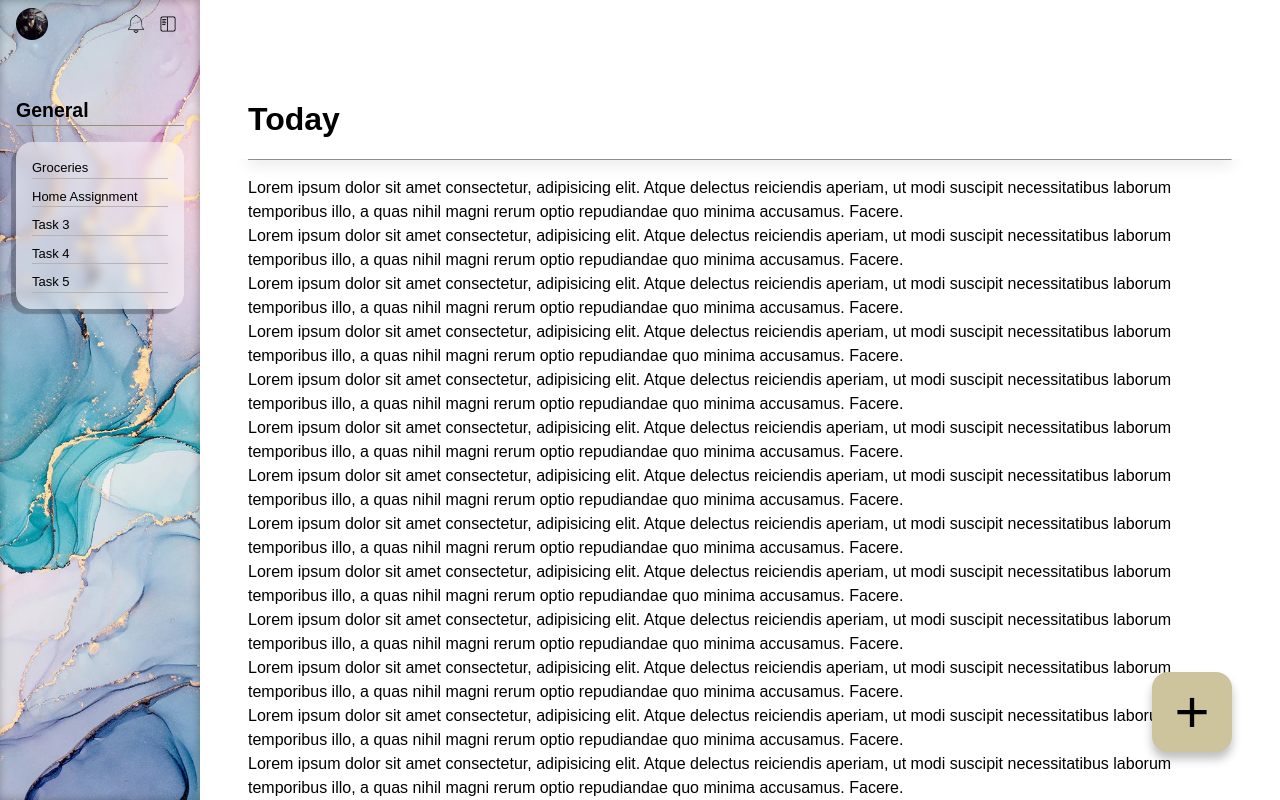
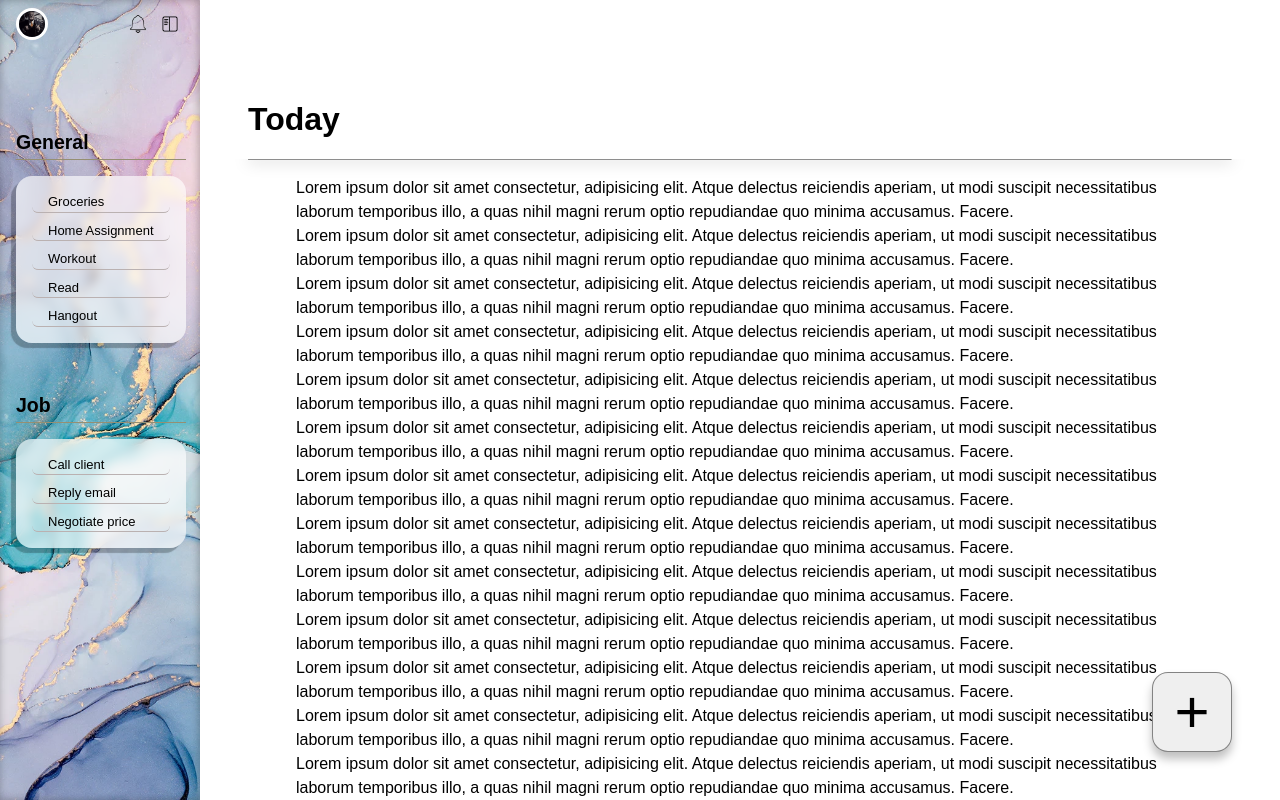
Before and after one commit to TrulyFalse/odin-to-do, a website built with webpack: page src/index.html in a window 1280 px wide. Built offline with nearby package versions, Linux system fonts and the light colour scheme.

Commit message:
Align sidebar items via subgrid

```diff
--- a/src/index.html
+++ b/src/index.html
@@ -20,16 +20,27 @@
             </button>
         </div>
 
+        <div id="project-list">
             <section>
                 <h2>General</h2>
                 <ul>
                     <li>Groceries</li>
                     <li>Home Assignment</li>
-                <li>Task 3</li>
-                <li>Task 4</li>
-                <li>Task 5</li>
+                    <li>Workout</li>
+                    <li>Read</li>
+                    <li>Hangout</li>
                 </ul>
             </section>
+            <section>
+                <h2>Job</h2>
+                <ul>
+                    <li>Call client</li>
+                    <li>Reply email</li>
+                    <li>Negotiate price</li>
+
+                </ul>
+            </section>
+        </div>
     </aside>
 
     <header>
@@ -38,7 +49,9 @@
     </header>
 
     <main>
-        <button id="main-create-todo-btn">+</button>
+        <button id="main-create-todo-btn">
+            <p>+</p>
+        </button>
         <div>
         <p>Lorem ipsum dolor sit amet consectetur, adipisicing elit. Atque delectus reiciendis aperiam, ut modi suscipit
             necessitatibus laborum temporibus illo, a quas nihil magni rerum optio repudiandae quo minima accusamus. Facere.</p>
--- a/src/style.css
+++ b/src/style.css
@@ -58,6 +58,8 @@ h1, h2, h3, h4, h5, h6 {
 :root {
     font-family: sans-serif;
 
+    --marble-img-path: url("./img/marble2.webp");
+
     --btn-width-s: 2rem;
 
     --separation-s: 1rem;
@@ -98,15 +100,20 @@ body {
 aside{
   grid-area: 1/1/-1/2;
   /* background-color: var(--clr-biege); */
-  background-image: url("./img/marble2.webp");
+  background-image: var(--marble-img-path);
   background-position: center;
   background-size: cover;
   box-shadow: inset -1px 0 8px 0 rgba(0, 0, 0, 0.285);
+
+  display: grid;
+  grid-template-rows: subgrid;
 }
 
 #profile-bar {
+  grid-area: 1/1/2/2;
   display: flex;
   padding: calc(var(--separation-s) / 2) var(--separation-s);
+  align-items: flex-start;
 }
 
 #profile-bar>* {
@@ -117,6 +124,7 @@ aside{
   width: var(--btn-width-s);
   border-radius: 50%;
   margin-right: auto;
+  border: 3px solid white;
 }
 
 #profile-bar button {
@@ -137,12 +145,17 @@ aside{
   width: 100%;
 }
 
+#project-list{
+  margin-top: calc(var(--separation-m) * -1);
+}
+
 aside section {
   font-size: small;
-  margin: var(--separation-l) var(--separation-s);
+  margin: 0 var(--separation-s) var(--separation-l) var(--separation-s);
 }
 
 aside h2 {
+  height: var(--separation-m);
   border-bottom: var(--border-biege);
   margin-bottom: var(--separation-s);
 }
@@ -158,7 +171,7 @@ aside ul {
   flex-direction: column;
   gap: calc(var(--separation-s) / 2);
 
-  background-color: rgba(255, 255, 255, 0.5);
+  background-color: rgba(255, 255, 255, 0.66);
   backdrop-filter: blur(5px);
 
 
@@ -171,7 +184,8 @@ aside ul li{
   white-space: nowrap;
   text-overflow: ellipsis;
   overflow: hidden;
-
+  border-radius: calc(var(--border-radius-s) / 2.5);
+  padding: 0 var(--separation-s);
 }
 
 aside ul li:hover{
@@ -210,16 +224,22 @@ main {
 }
 
 main button{
+  --bg-opacity: 0.5;
   font-size: calc(var(--diameter-m) * 0.75);
   display: flex;
   justify-content: center;
   align-items: center;
 
   border-radius: 20%;
-  background-color: var(--clr-biege);
+
+  background-image: linear-gradient(to top, rgba(255, 255, 255, var(--bg-opacity))), var(--marble-img-path);
+  background-position: center, center;
+  background-size: 100%;
+
+
   width: var(--diameter-m);
   height: var(--diameter-m);
-  border: none;
+  border: 1px solid rgba(0, 0, 0, 0.456);
   position: fixed;
   z-index: 10;
   bottom: var(--separation-l);
@@ -231,11 +251,19 @@ main button{
 }
 
 main button:hover{
+  --bg-opacity: 0.25;
+  background-size: 300%;
   background-color: var(--clr-biege-dark);
+}
+main button p {
+  transition: var(--transition-s);
+}
+main button:hover p{
+  transform: scale(0.75)
 }
 
 main > div {
-  padding: var(--separation-l);
+  padding: calc(var(--separation-l) * 2);
   padding-top: var(--separation-s);
   position: absolute;
   top: 0;
```
Also changed, not shown: src/img/marble.jpg (added). Lines whose indentation alone changed are shown as unchanged.
